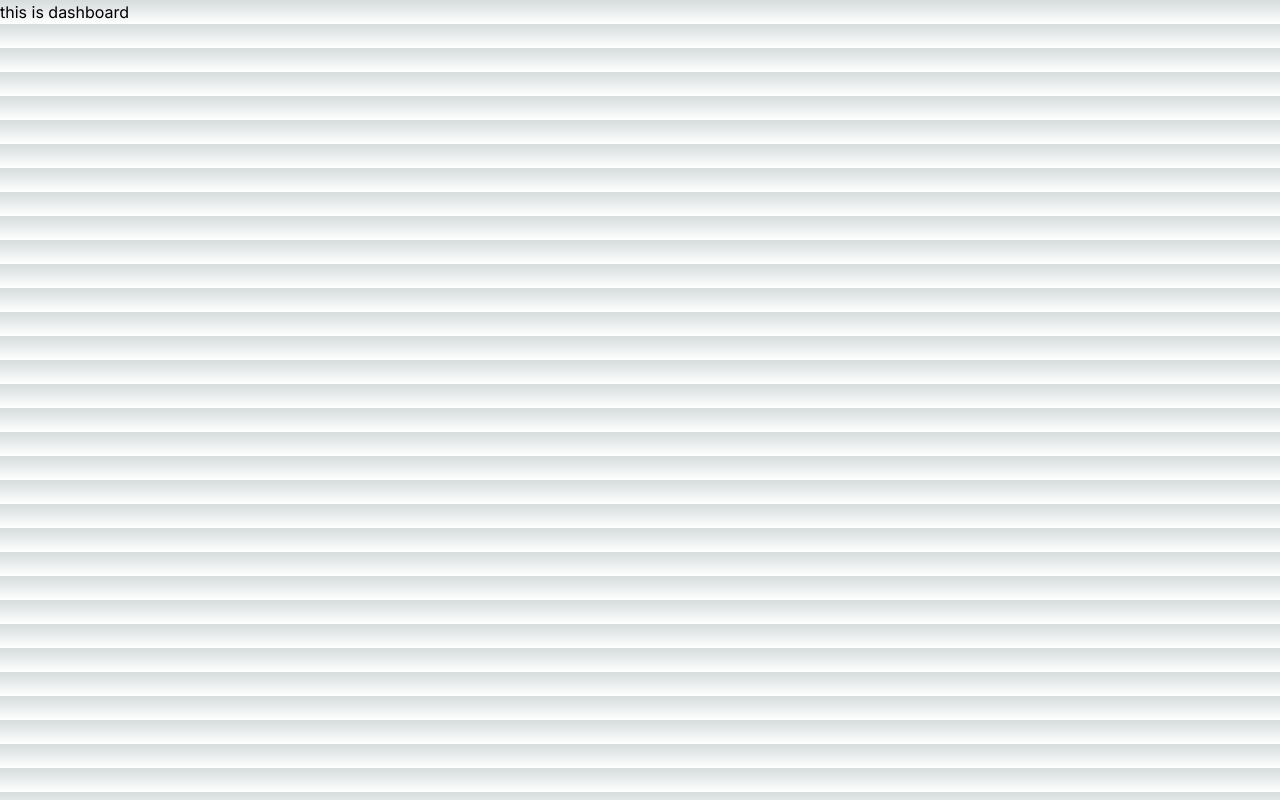
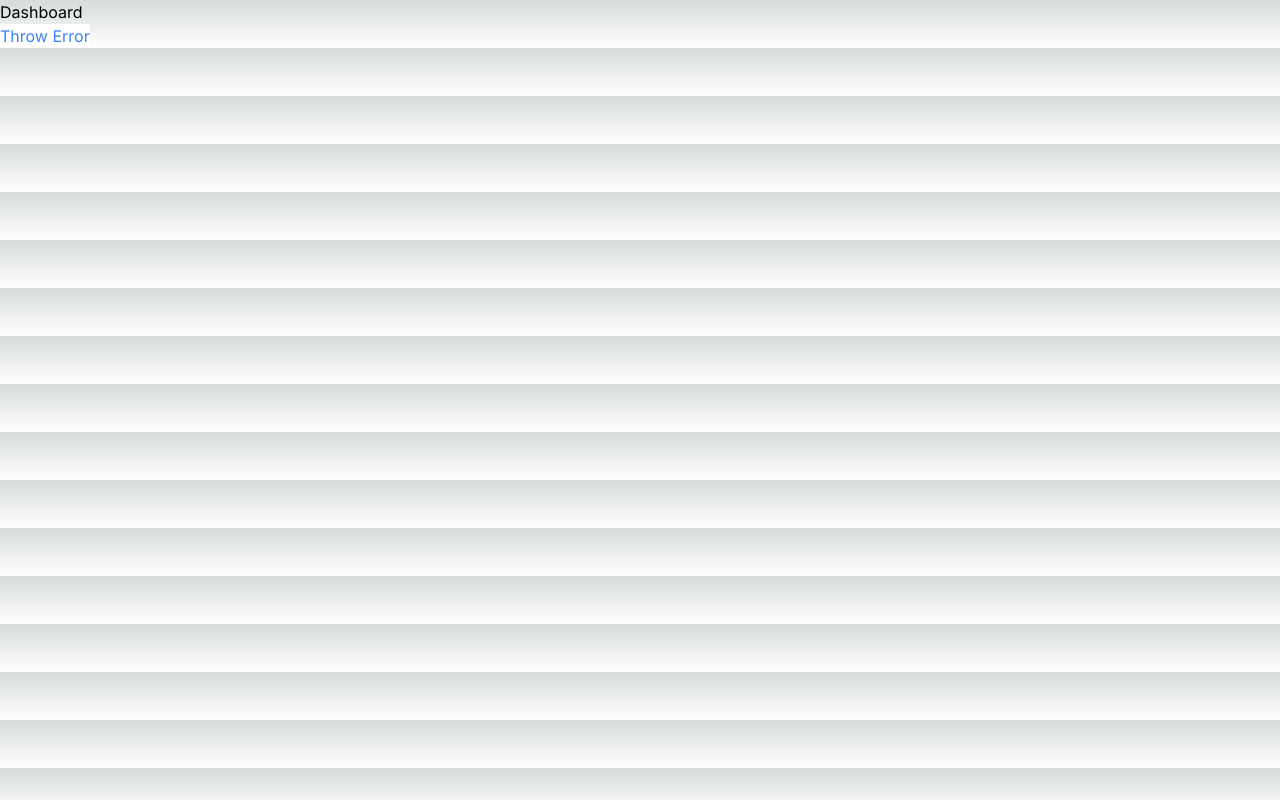
Before and after one commit to PRO0FESSOR/NextJs, a Next.js app in the folder routing/: page /dashboard in a window 1280 px wide. Built offline with nearby package versions, Linux system fonts and the light colour scheme.

Commit message:
error handling

```diff
--- /dev/null
+++ b/routing/app/dashboard/error.tsx
@@ -0,0 +1,18 @@
+// app/dashboard/error.tsx
+'use client'
+
+import { useEffect } from 'react'
+
+export default function Error({error,reset}:{error: Error & { digest?: string } , reset: () => void}) {
+  useEffect(() => {
+    // Log the error to the console
+    console.error(error)
+  }, [error])
+
+  return (
+    <div>
+      <h2>Something went wrong in the dashboard!</h2>
+      <button onClick={() => reset()}>Try again</button>
+    </div>
+  )
+}
--- a/routing/app/dashboard/page.tsx
+++ b/routing/app/dashboard/page.tsx
@@ -1,9 +1,20 @@
-import React from 'react'
+// app/dashboard/page.js
+'use client'
 
-const page = () => {
+import { useState } from 'react';
+
+export default function Dashboard() {
+  const [shouldThrow, setShouldThrow] = useState(false);
+
+  if (shouldThrow) {
+    // Intentionally throw an error
+    throw new Error('Simulated error');
+  }
+
   return (
-    <h1>this is dashboard</h1>
-  )
+    <div>
+      <h1>Dashboard</h1>
+      <button className="bg-white text-blue-500" onClick={() => setShouldThrow(true)}>Throw Error</button>
+    </div>
+  );
 }
-
-export default page
```
